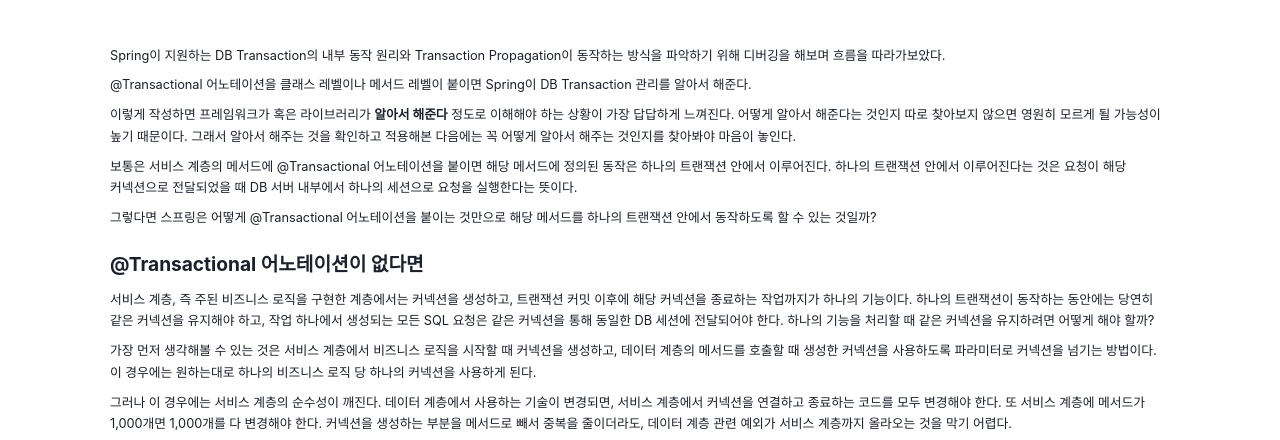
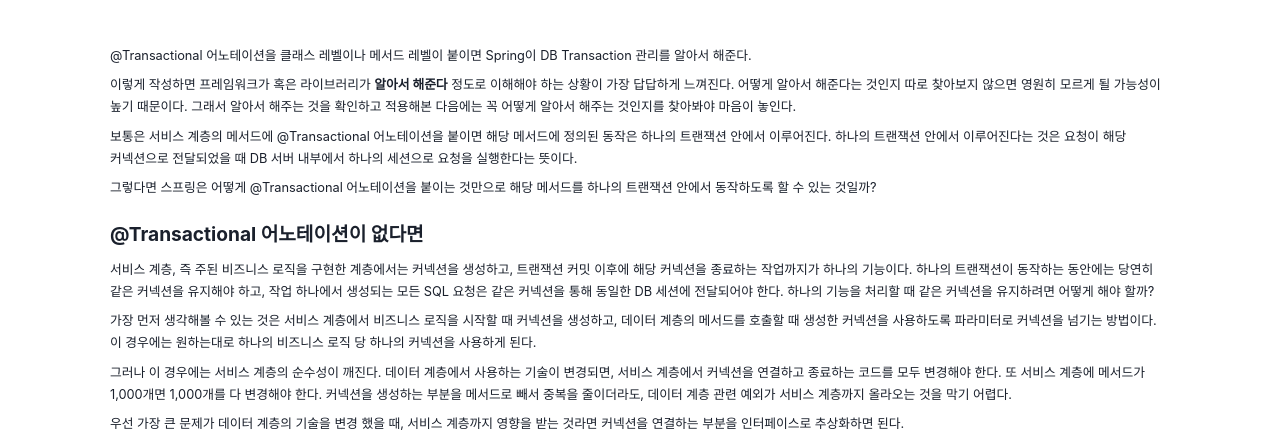
Before and after one commit to oxahex/blog, a Gatsby site: page /posts/how-does-spring-handle-db-transaction-automatically in a window 1280 px wide. Shown: the part 240-680 px from the top of the page. Built offline with nearby package versions, Linux system fonts and the light colour scheme; Gatsby itself is replaced by a stand-in of ours; some packages are replaced by stand-ins of ours.

Commit message:
chore: 글 수정

```diff
--- a/posts/spring/how-does-spriing-handle-db-transaction-automatically/how-does-spring-handle-db-transaction-automatically.mdx
+++ b/posts/spring/how-does-spriing-handle-db-transaction-automatically/how-does-spring-handle-db-transaction-automatically.mdx
@@ -6,9 +6,6 @@ author: oxahex
 createdAt: 2024-03-11
 tags: ["spring"]
 ---
-
-
-Spring이 지원하는 DB Transaction의 내부 동작 원리와 Transaction Propagation이 동작하는 방식을 파악하기 위해 디버깅을 해보며 흐름을 따라가보았다.
 
 @Transactional 어노테이션을 클래스 레벨이나 메서드 레벨이 붙이면 Spring이 DB Transaction 관리를 알아서 해준다.
 
```
